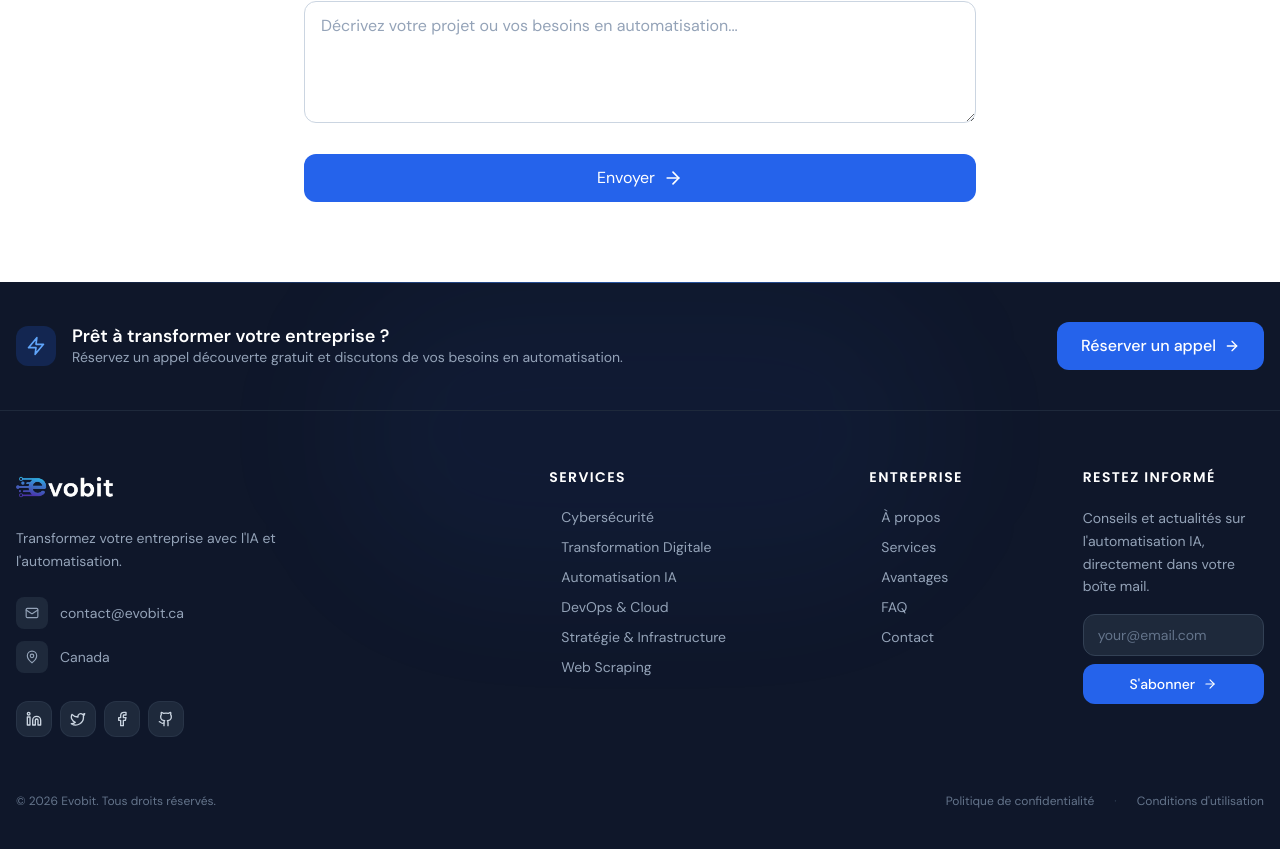
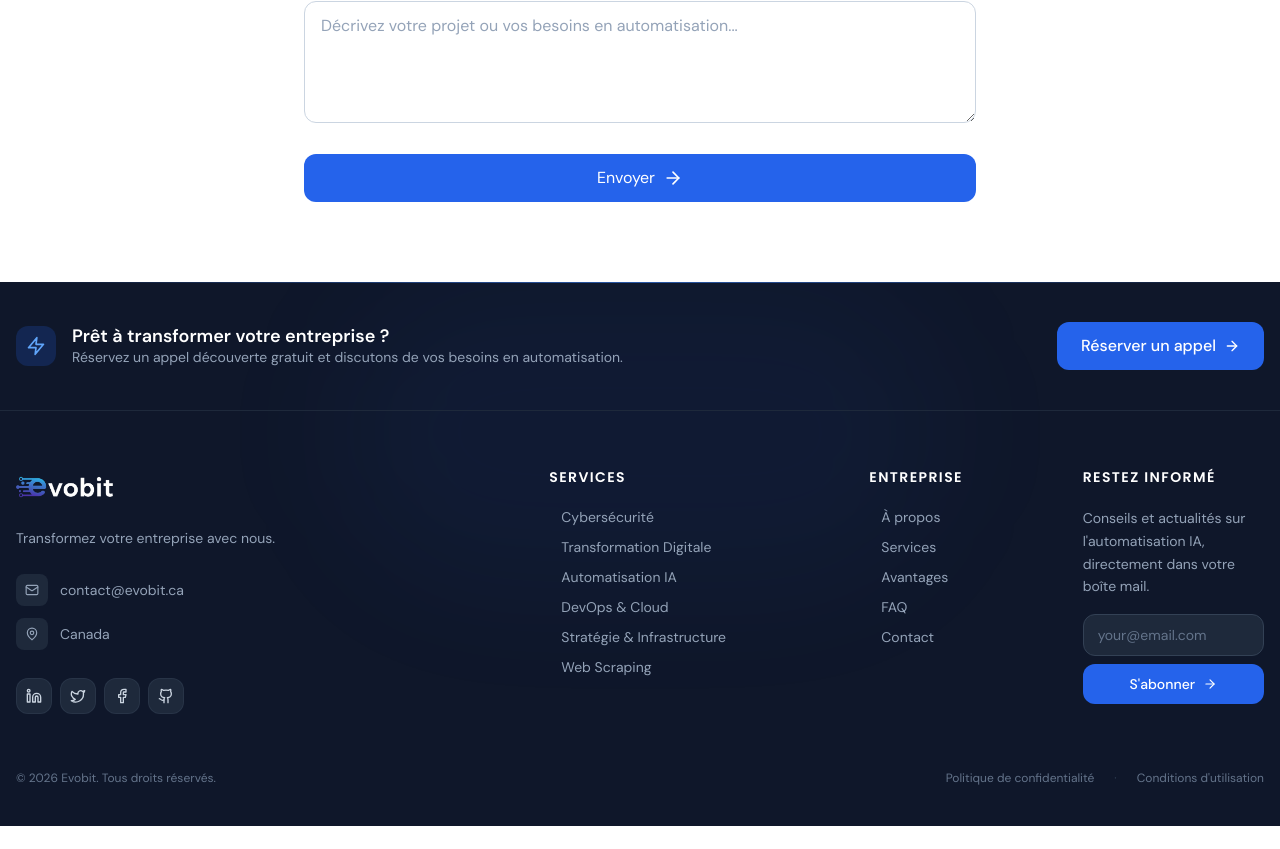
Before and after one commit to anonyto/evoflow, a React (Vite) app: page / in a window 1280 px wide. Shown: the part 6215-7064 px from the top of the page. After the commit the page ends 7041 px from the top, so only its background shows below. Built offline with nearby package versions, Linux system fonts and the light colour scheme; a web font is replaced by a local one.

Commit message:
fix translation

```diff
--- a/src/i18n/translations.ts
+++ b/src/i18n/translations.ts
@@ -604,7 +604,7 @@ export const translations = {
       },
     },
     footer: {
-      tagline: "Transformez votre entreprise avec l'IA et l'automatisation.",
+      tagline: "Transformez votre entreprise avec nous.",
       services: {
         title: "Services",
         cybersec: "Cybersécurité",
@@ -1243,7 +1243,7 @@ export const translations = {
       },
     },
     footer: {
-      tagline: "Transform your business with AI and automation.",
+      tagline: "Transform your business with us.",
       services: {
         title: "Services",
         cybersec: "Cyber Security",
```
